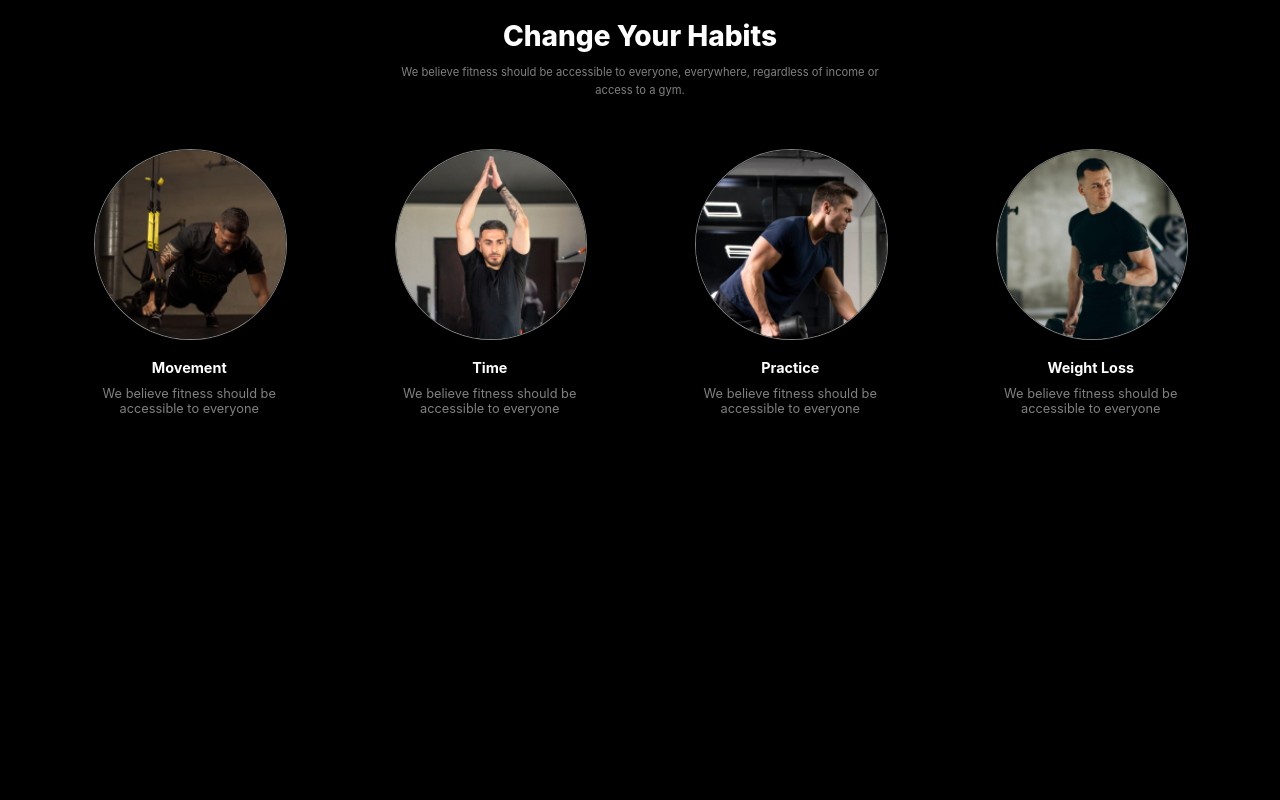
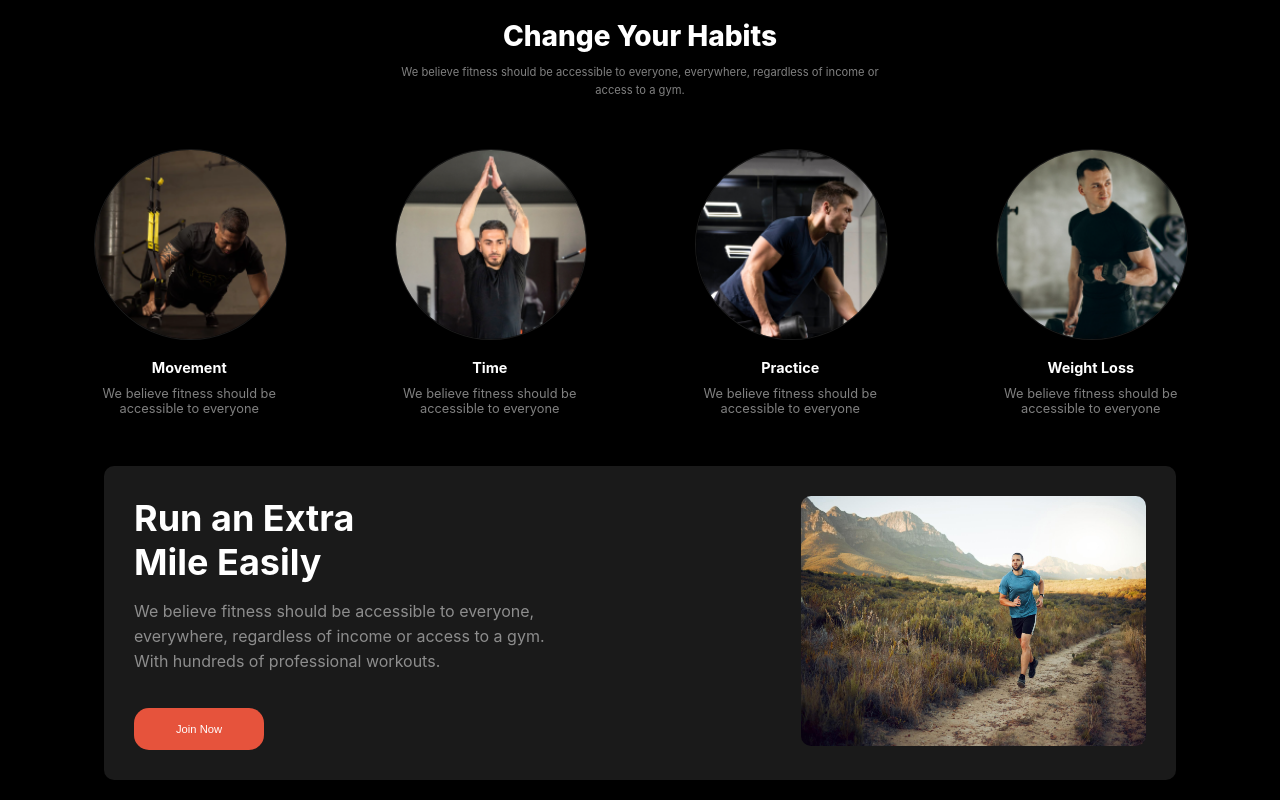
Before and after one commit to Farhanasharna2000/Assignment-2, a plain HTML site: page index.html in a window 1280 px wide. Shown: the part 687-1487 px from the top of the page. Before the commit the page ends 1133 px from the top, so only its background shows below. Drawn offline with Linux system fonts and the light colour scheme.

Commit message:
added run section

```diff
--- a/index.html
+++ b/index.html
@@ -97,6 +97,19 @@
                 </div>
             </div>
             <!-- change your habit section end here  -->
+            <!-- Run an Extra Mile Easily section start here  -->
+             <div class="run-container display-flex">
+                <div class="run">
+                    <h2 class="run-title color-2">Run an Extra <br> Mile Easily</h2>
+                    <p class="run-subtitle color-3">We believe fitness should be accessible to everyone, everywhere, regardless of income or access to a gym. With hundreds of professional workouts.</p>
+                    <button class="btn-secondary color-2">Join Now</button>
+                </div>
+                <div class="run-img">
+                    <img src="images/run.jpg" alt="">
+                </div>
+             </div>
+            <!-- Run an Extra Mile Easily section end here  -->
+
         </main>
         <footer>
 
--- a/styles/style.css
+++ b/styles/style.css
@@ -40,8 +40,10 @@ body {
     max-width: 90%;
     margin: 0 auto;
 }
+img{
+    width: 100%;
 
-
+}
 
 /* navbar styles */
 .navbar-container {
@@ -90,6 +92,7 @@ body {
     padding: 10px 30px;
     border-radius: 15px;
     font-size: .7rem;
+    border: none;
 
 }
 
@@ -107,16 +110,11 @@ body {
 .banner-description {
     margin: 24px 0;
     max-width: 50%;
+    line-height: 24px;
 }
-
-.banner-img img {
-    width: 100%;
-}
-
 .banner-img {
     position: relative;
 }
-
 .btn-primary {
     border: 1px solid rgb(255, 255, 255);
     background-color: transparent;
@@ -125,7 +123,6 @@ body {
     margin-left: 5px;
     font-size: .7rem;
 }
-
 .five-hundred {
     position: absolute;
     top: 128px;
@@ -137,17 +134,14 @@ body {
     background-color: rgba(255, 255, 255, 0.1);
     padding: 13px;
 }
-
 .title {
     font-size: 2rem;
     font-weight: 900;
 }
-
 .sub-title {
     font-size: 0.9rem;
     font-weight: 300;
 }
-
 .three-hudred {
     position: absolute;
     height: 41px;
@@ -159,12 +153,10 @@ body {
     top: 417px;
     left: -69px;
 }
-
 .heading {
     font-size: 1.5rem;
     font-weight: 800;
 }
-
 .sub-heading {
     font-size: .9rem;
     font-weight: 400;
@@ -173,8 +165,6 @@ body {
 .habit-container{
     text-align:center ;
     margin-top: 100px ;
-
-
 }
 .habit-title{
     font-size: 1.75rem;
@@ -195,10 +185,8 @@ body {
 
 }
 .card img {
-    width: 100%;
-    border: 1px solid rgba(255, 255, 255, 0.5);
+    border: 1px solid rgba(255, 255, 255, 0.1);
     border-radius: 50%;
-
 }
 .card-title{
 text-align: center;
@@ -209,7 +197,45 @@ margin-bottom: 10px;
 .card-description{
 text-align: center;
 font-size: .8rem;
+}
+/* run styles */
+.run-container{
+ margin: 20px 40px;
+   border-radius: 10px;
+   padding: 30px;
+   background-color: rgba(48, 48, 48, 0.54) ;
+   gap: 150px;
+}
+.run{
+    width: 60%;
+}
+.run h2{
+    font-size: 36px;
+}
 
+.run-subtitle {
+    line-height: 25px;
+    margin-top: 15px;
+    padding: 0 95px 0px 0px;
+    margin-bottom: 10px;
+}
+.run-img{
+    height: 250px;
+    width: 40%;
+}
+.run-img img{
+    border-radius:10px;
+   height: 100%;
+
+
+}
+.btn-secondary {
+    background-color: rgb(230, 83, 60);
+    padding: 15px 42px;
+    border-radius: 15px;
+    font-size: .7rem;
+    border: none;
+    margin: 24px 0 0 0;
 }
 
 @media screen and (max-width:576px) {
@@ -222,8 +248,16 @@ font-size: .8rem;
         display: none;
     }
 
-    .banner-container {
+    .banner-container,
+    .card-container,
+    .run-container {
         flex-direction: column;
+    }
+    .habit-container {
+        margin-top: 0px;
+    }
+    .card-container{
+        gap: 0;
     }
 
 }
```
